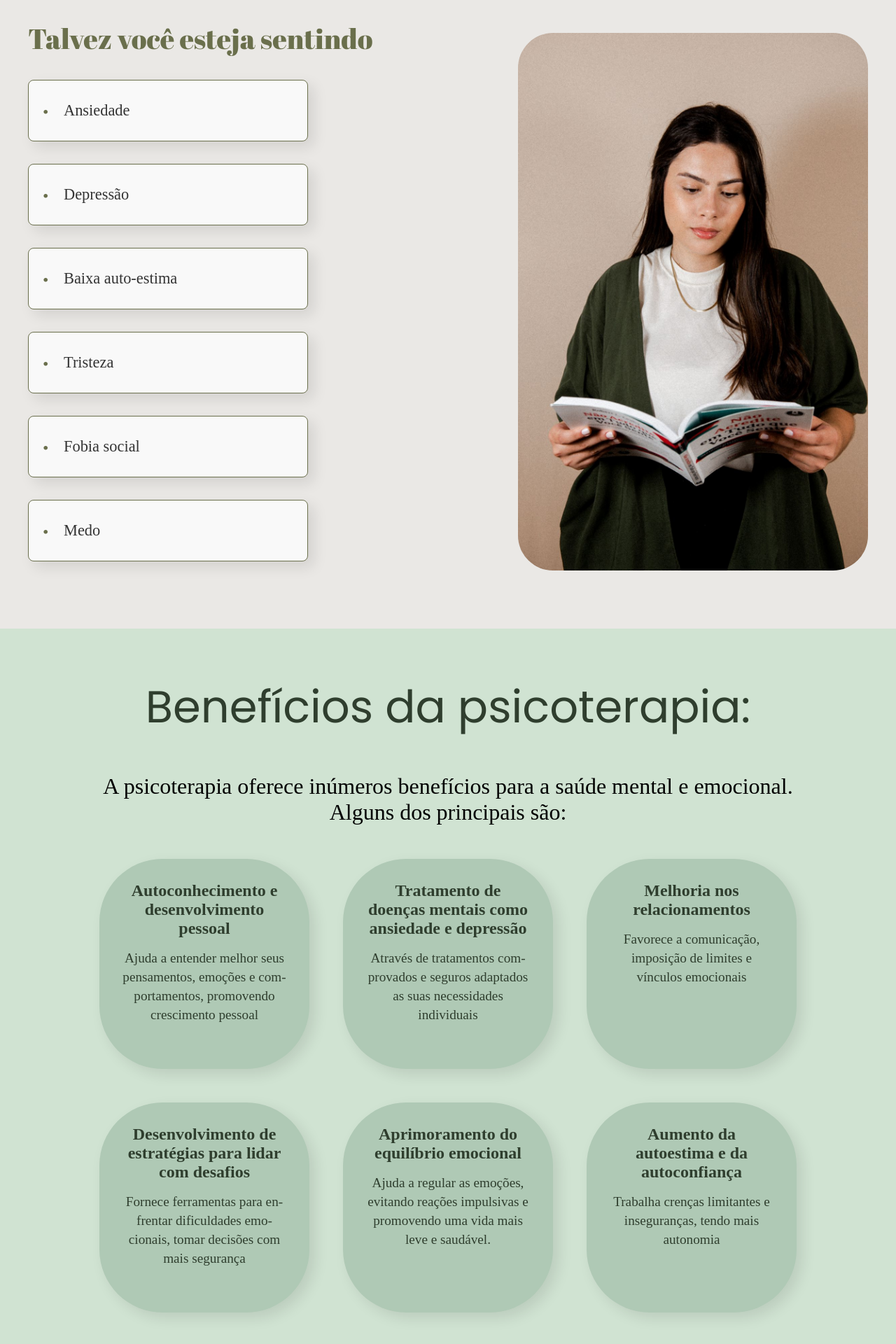
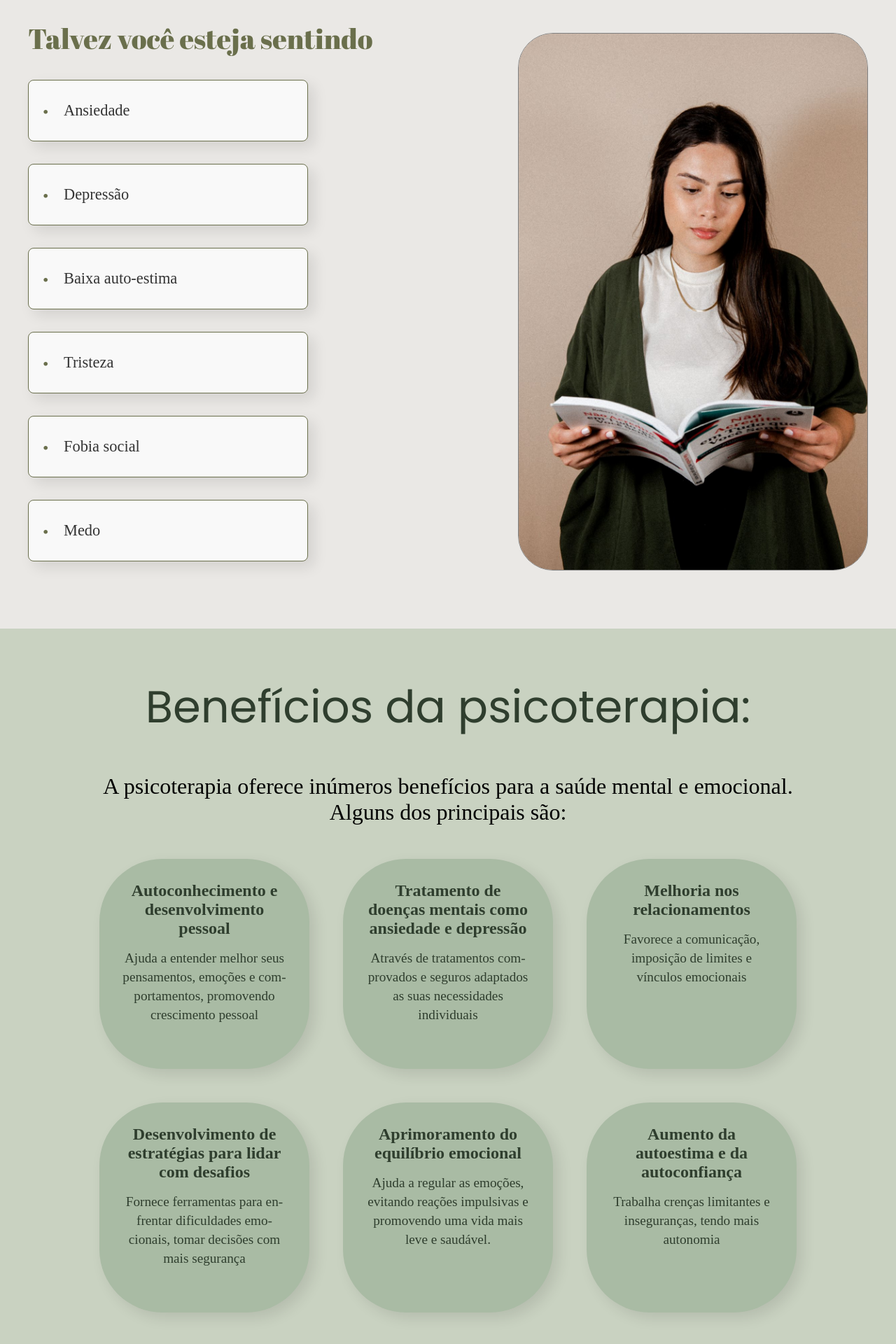
Before and after one commit to kauacode/psychologist-personal-site, a React (Vite) app: page / in a window 1280 px wide. Shown: the part 736-2656 px from the top of the page at 70% size. Built offline with nearby package versions, Linux system fonts and the light colour scheme.

Commit message:
styles: alterado estilizacoes da secao de wellness e benefits

```diff
--- a/src/components/Benefits/Benefits.module.css
+++ b/src/components/Benefits/Benefits.module.css
@@ -1,7 +1,7 @@
 .benefitsContainer {
   width: 100%;
   height: fit-content;
-  background-color: #D0E3D2;
+  background-color: #C9D2C1;
   display: flex;
   flex-direction: column;
   align-items: center;
--- a/src/components/Cards/Benefits/CardBenefits.module.css
+++ b/src/components/Cards/Benefits/CardBenefits.module.css
@@ -3,7 +3,7 @@
   width: 300px;
   max-width: 300px;
   border-radius: 90px;
-  background: #AFC9B5;
+  background: #A9BBA4;
   box-shadow: 8px 8px 20px rgba(0, 0, 0, 0.1);
   color: #2F3E2E;
   padding: 2rem;
--- a/src/components/Wellness/Wellness.module.css
+++ b/src/components/Wellness/Wellness.module.css
@@ -33,6 +33,7 @@
 .imageContainer img {
   max-width: 60%;
   border-radius: 50px;
+  border: 1px solid gray;
 }
 
 h1 {
```
